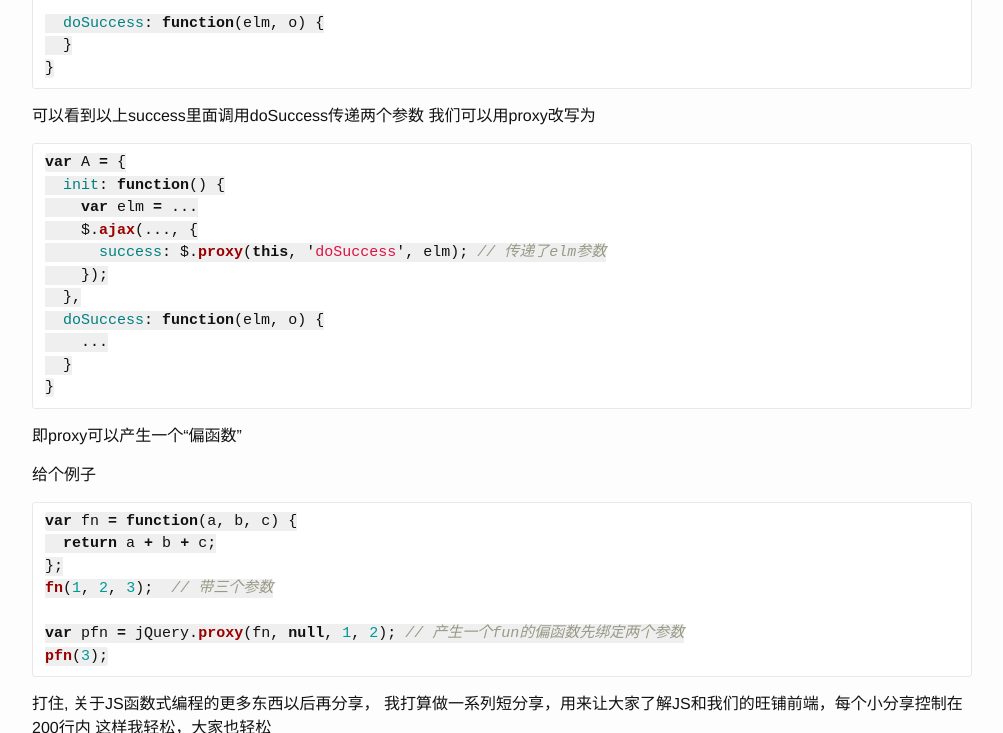
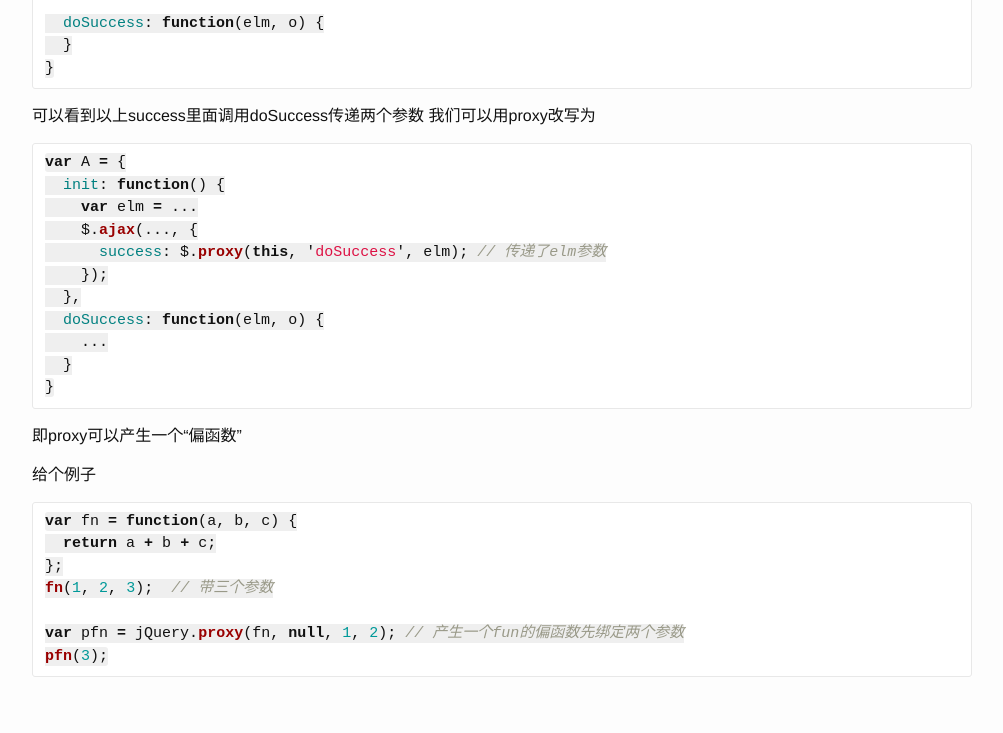
Before and after one commit to bencode/bencode.github.io, a Jekyll site: the page built from _posts/daily/javascript/2012-12-07-about-callback.md, in a window 1280 px wide and 900 px high, scrolled down 3255 px, cut to the strip 0-733 px from the top of the window. Shown: the whole strip, without its empty margins (138-1141 px from the left). Built offline with Jekyll 4.4.1, drawn with Linux system fonts in a browser that asks for light colours; Markdown is read by kramdown in place of the engine named in the settings; comment, search, counter and statistics services are not loaded.

Commit message:
重构下文章。

````diff
--- a/_posts/daily/javascript/2012-12-07-about-callback.md
+++ b/_posts/daily/javascript/2012-12-07-about-callback.md
@@ -198,8 +198,3 @@ fn(1, 2, 3);  // 带三个参数
 var pfn = jQuery.proxy(fn, null, 1, 2); // 产生一个fun的偏函数先绑定两个参数
 pfn(3);
 ```
-
-
-打住, 关于JS函数式编程的更多东西以后再分享，
-我打算做一系列短分享，用来让大家了解JS和我们的旺铺前端，每个小分享控制在200行内
-这样我轻松，大家也轻松
````
